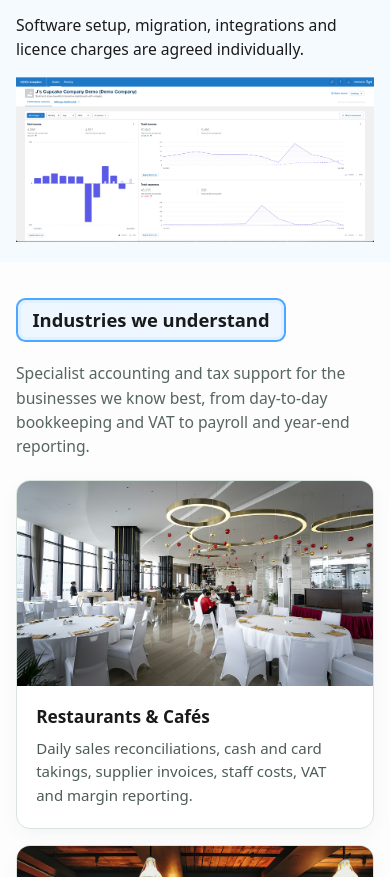
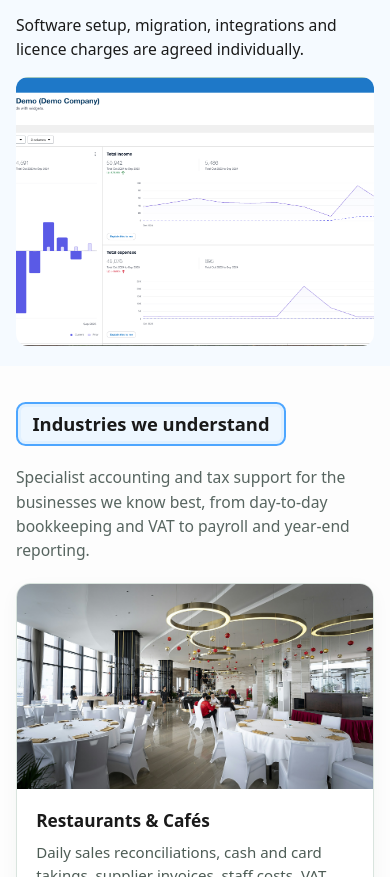
Before and after one commit to LudmilaTrocjuka/accounting-universe-live, a website: page index.html in a window 390 px wide. Shown: the part 1976-2853 px from the top of the page. Drawn offline with Linux system fonts and the light colour scheme.

Commit message:
Apply responsive images to software section and local photos

```diff
--- a/styles.css
+++ b/styles.css
@@ -301,7 +301,7 @@ a:hover {
 }
 /* Баннеры в секциях — десктоп (фиксируем форму и предел) */
 .hero > .container > img,
-#xero > .container > img,
+#software > .container > img,
 #about > .container > img,
 #pricing > .container > img {
   width: 100%;
@@ -320,7 +320,7 @@ a:hover {
 
   /* ЕДИНЫЙ СТИЛЬ ДЛЯ КРУПНЫХ КАРТИНОК СЕКЦИЙ — МОБИЛА */
   .hero > .container > img,
-  #xero > .container > img,
+  #software > .container > img,
   #about > .container > img,
   #pricing > .container > img {
     aspect-ratio: 4 / 3;   /* на мобиле чуть выше, читается лучше */
@@ -532,3 +532,7 @@ main .section > .container > h3 { font-size: 1.15rem !important; }
 #form-status { padding: .7rem; background: #e9f4ee; border-radius: .6rem; }
 #form-status.error { background: #ffebeb; }
 @media (max-width: 640px) { .contact-field-grid { grid-template-columns: 1fr; } .contact-form .btn { width: 100%; } }
+
+/* Clean, crisp photos, sized independently of full-width display */
+.hero > .container > img, #pricing > .container > img { object-fit: cover; object-position: center; image-rendering: auto; }
+.industry-card > img { image-rendering: auto; object-fit: cover; }
```
